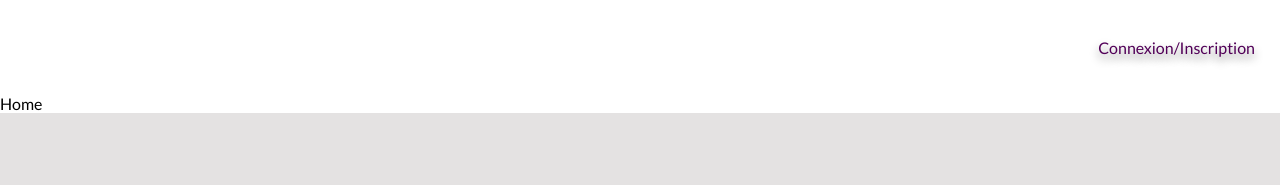
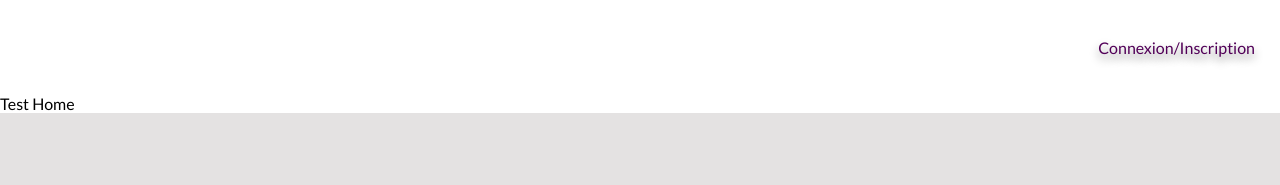
Before and after one commit to ccphung/LocaTrust, a React (Create React App) app in the folder front/: page / in a window 1280 px wide. Shown: the top 185 px of the page. Built offline with nearby package versions, Linux system fonts and the light colour scheme; the HTML template or start-up script is replaced by a standard one.

Commit message:
test dev branch

```diff
--- a/front/src/pages/Home.jsx
+++ b/front/src/pages/Home.jsx
@@ -6,7 +6,7 @@ const Home = () => {
   return (
     <>
       <Nav />
-      <div>Home</div>
+      <div>Test Home</div>
       <Footer />
 
     </>
```
